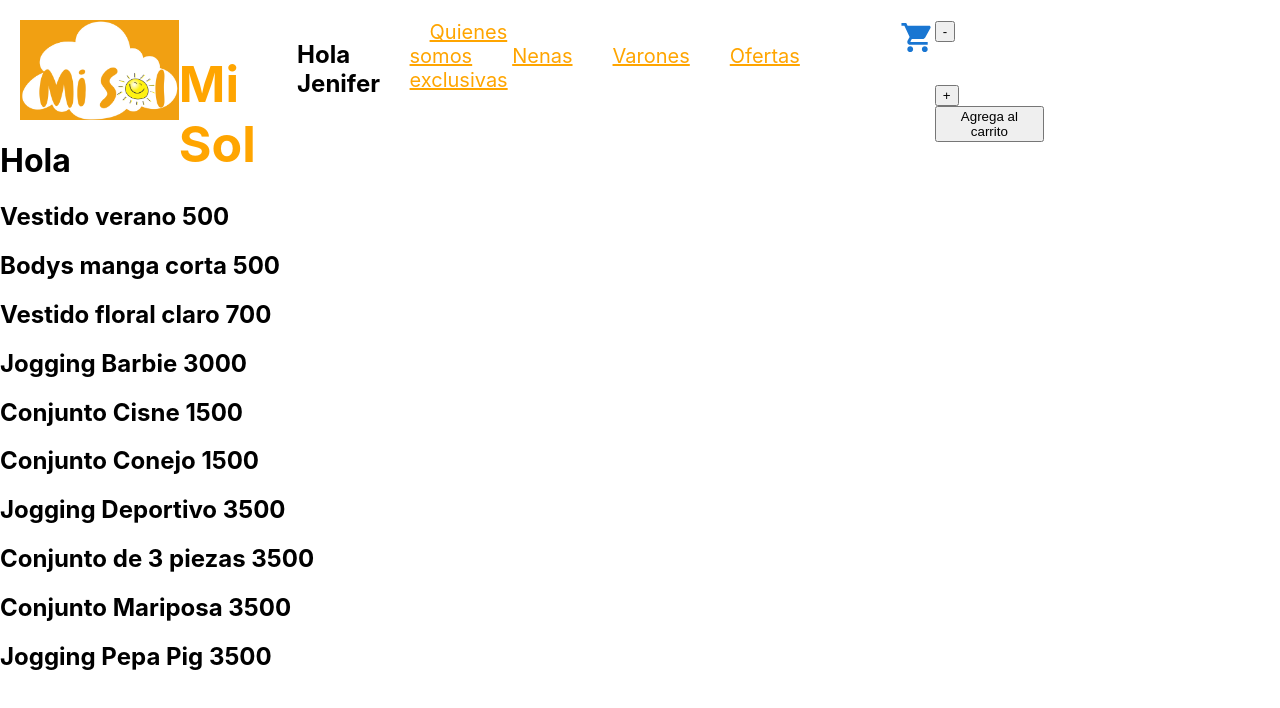
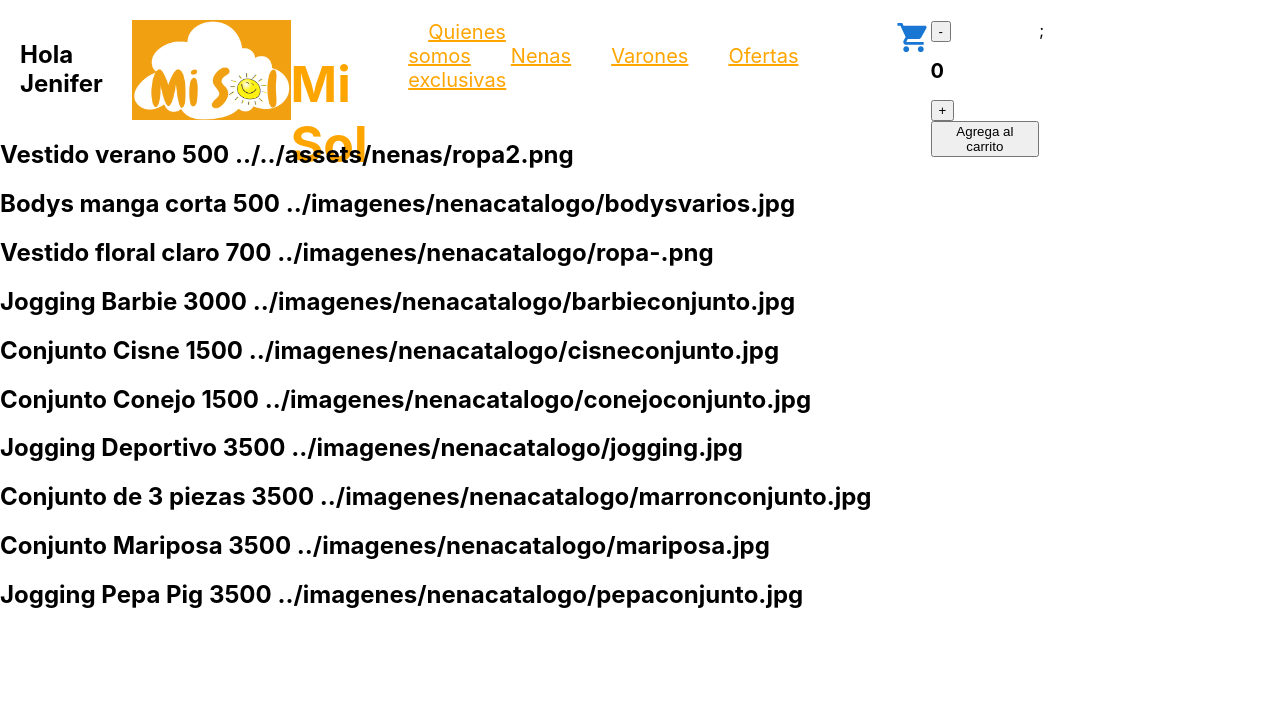
Before and after one commit to jeniferaquinocoraite/preentrega1-aquino, a React (Create React App) app: page / in a window 1280 px wide. Shown: the top 708 px of the page. Built offline with nearby package versions, Linux system fonts and the light colour scheme.

Commit message:
consultacoderask

```diff
--- a/src/App.js
+++ b/src/App.js
@@ -1,16 +1,22 @@
 import React from "react";
+import {BrowserRouter} from 'react-router-dom'
 import './App.css';
 import  { NavBar } from './componentes/header/header';
-import {Itemlistconteiner} from './componentes/itemlistcontainer/itemlistconteiner';
+import {Itemlistconteiner} from './componentes/itemlistcontainer/ItemListContainer/itemlistconteiner';
 const App = () => {
 
   const nombre = "Jenifer"
-  const mensaje ="Bienvenido a Mi Sol Online"
+
+
+
+
+
+
 return (
 <>
 <NavBar nombredeusuario = {nombre} >
 </NavBar>
-<Itemlistconteiner greetting={mensaje}  />
+<Itemlistconteiner />
 </>
 
   );
--- a/src/componentes/CartWidget/CartWidget.js
+++ b/src/componentes/CartWidget/CartWidget.js
@@ -3,10 +3,15 @@
 import { ItemCount } from '../itemcount/itemcount';
 
 export const CartWidget = () => {
+  const onAdd = (count) => {
+    console.log (`El usuario quiere agregar ${count} productos` )
+};
+
+
   return (
     <>
     <ShoppingCartIcon color="primary" fontSize="large" />
-<ItemCount/>
+<ItemCount  stock={100} initial={0} onAdd ={onAdd}/>;
 </>
   )
-}
+};
--- a/src/componentes/header/header.js
+++ b/src/componentes/header/header.js
@@ -1,6 +1,6 @@
+import { Link } from '@mui/material';
 import React from 'react';
 import logo from '../../assets/logo.png';
-import ShoppingCartIcon from '@mui/icons-material/ShoppingCart';
 import { CartWidget } from '../CartWidget/CartWidget';
 export const NavBar = (props) => {
   const secciones =[
@@ -8,13 +8,15 @@
   {nombre: "Nenas", id:1, ruta:"#"},
   {nombre:"Varones", id:2, ruta:"#"},
   {nombre:"Ofertas exclusivas", id:3, ruta:"#"},
-]
+];
     return (
 
+
         <header style={style.conteiner}>
+        <h2>Hola {props.nombredeusuario}</h2>
+
             <img style= {style.imagenes} src={logo} alt='tiendamisol'/>
         <h1 style = {style.titulo}>Mi Sol</h1>
-        <h2>Hola {props.nombredeusuario}</h2>
         <nav>
           {
           secciones.map ((categoria)=>{
@@ -24,6 +26,7 @@
 
         </nav>
       <CartWidget/>
+
         </header>
     );
 };
@@ -41,8 +44,7 @@
   width: 200,
 height: 100,
 },
-secciones: {
-  margin: 20,
+secciones: {  margin: 20,
     fontSize: 20,
     color: 'orange',
 },
--- a/src/componentes/itemcount/itemcount.js
+++ b/src/componentes/itemcount/itemcount.js
@@ -16,7 +16,6 @@
     }
   };
 
-
   return (
     <div>
       <button style = {styles.boton} onClick={subtract}>-</button>
@@ -31,4 +30,4 @@
 const styles = {boton: {
   color: orange, },
 
-agregar:{fontSize: 50, color: orange,}}
+agregar:{fontSize: 20, color: orange,}}
--- a/src/componentes/itemlistcontainer/itemlistconteiner.js
+++ b/src/componentes/itemlistcontainer/ItemListContainer/itemlistconteiner.js
@@ -1,7 +1,7 @@
 import React,  {useEffect, useState} from 'react';
-import { ItemCount } from '../itemcount/itemcount';
+
 const productos = [{id : 1,
-    img: "../imagenes/nenacatalogo/ropa2.png",
+    img: "../../assets/nenas/ropa2.png",
     nombre: "Vestido verano",
     talle: 1,
     precio:500
@@ -62,7 +62,7 @@
     }
     ];
 
-    const obtenerProductos = new Promise ((resolve) => {
+    const obtenerProductos = new Promise ((resolve, reject) => {
 
         setTimeout (()=>{
         resolve (productos);
@@ -72,33 +72,33 @@
     })
 
 
-
-
-
-
-
-
-
-export const  Itemlistconteiner =  ({greetting, mensaje}) =>{
+export const  Itemlistconteiner =  () =>{
 
   const [productos, setProductos] =useState ([]);
   useEffect (()=> {
+
     obtenerProductos
     .then ((data)=>{
         setProductos (data);
     })
     .catch ((error)=>{
-        console.log ("salio todo mal");
+        console.log ("Hubo un error");
+    })
+    .finally (()=> {
+        return (<h1>C</h1>)
     })
   }, [] )
+
+
   return (
 <>
 
 
-<h1>Hola</h1>
+
 {productos.map ((producto)=>
 
-<h2 key={producto.id}>{producto.nombre} {producto.precio}</h2>)}
+<h2 key={producto.id}>{producto.nombre} {producto.precio} {producto.img} </h2>,
+)}
 
 
 
--- a/src/index.js
+++ b/src/index.js
@@ -10,7 +10,6 @@
     <App />
   </React.StrictMode>
 );
-
 // If you want to start measuring performance in your app, pass a function
 // to log results (for example: reportWebVitals(console.log))
 // or send to an analytics endpoint. Learn more: https://bit.ly/CRA-vitals
```
Also changed, not shown: src/componentes/itemlistcontainer/itemlist/itemlist.js (added, +7 -0 lines).
